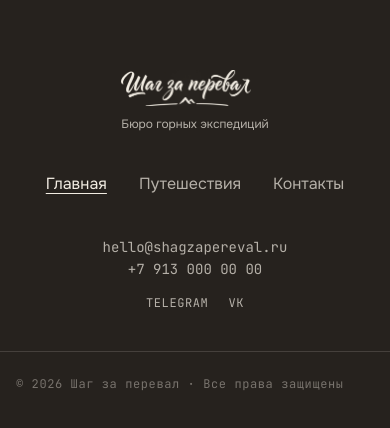
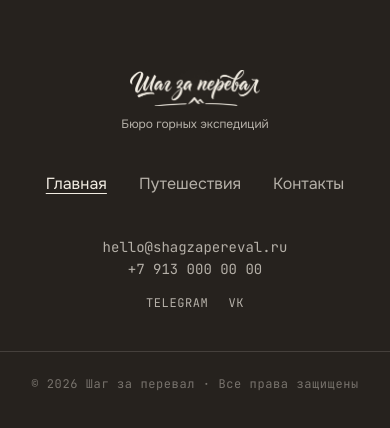
Before and after one commit to Stillonov/sz-shag-za-pereval, a Next.js app: page / in a window 390 px wide. Shown: the part 412-840 px from the top of the page. Built offline with nearby package versions, Linux system fonts and the light colour scheme.

Commit message:
Center footer logo block and copyright line on mobile

```diff
--- a/src/components/Footer.tsx
+++ b/src/components/Footer.tsx
@@ -13,7 +13,7 @@ export function Footer({ className }: FooterProps) {
   return (
     <footer className={cn('bg-charcoal text-cream-400 pt-20 pb-10', className)}>
       <Container className="flex flex-col items-center gap-10 md:flex-row md:items-start md:justify-between">
-        <div>
+        <div className="flex flex-col items-center">
           <Logo variant="cream" />
           <p className="mt-2.5 text-xs">Бюро горных экспедиций</p>
         </div>
@@ -49,7 +49,7 @@ export function Footer({ className }: FooterProps) {
         </div>
       </Container>
 
-      <Container className="border-cream-800 text-cream-600 mt-10 border-t pt-6 font-mono text-xs tracking-wider">
+      <Container className="border-cream-800 text-cream-600 mt-10 border-t pt-6 text-center font-mono text-xs tracking-wider md:text-left">
         <span>© {new Date().getFullYear()} Шаг за перевал · Все права защищены</span>
       </Container>
     </footer>
```
